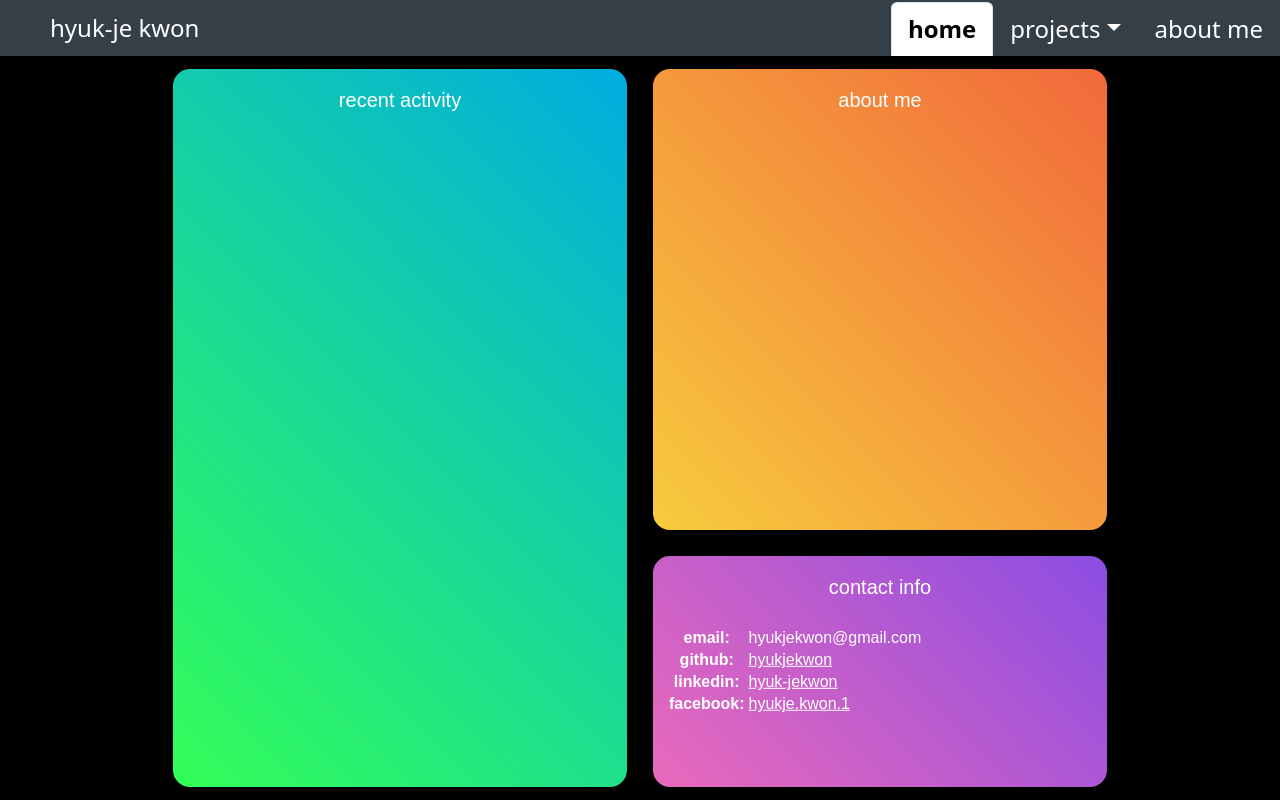
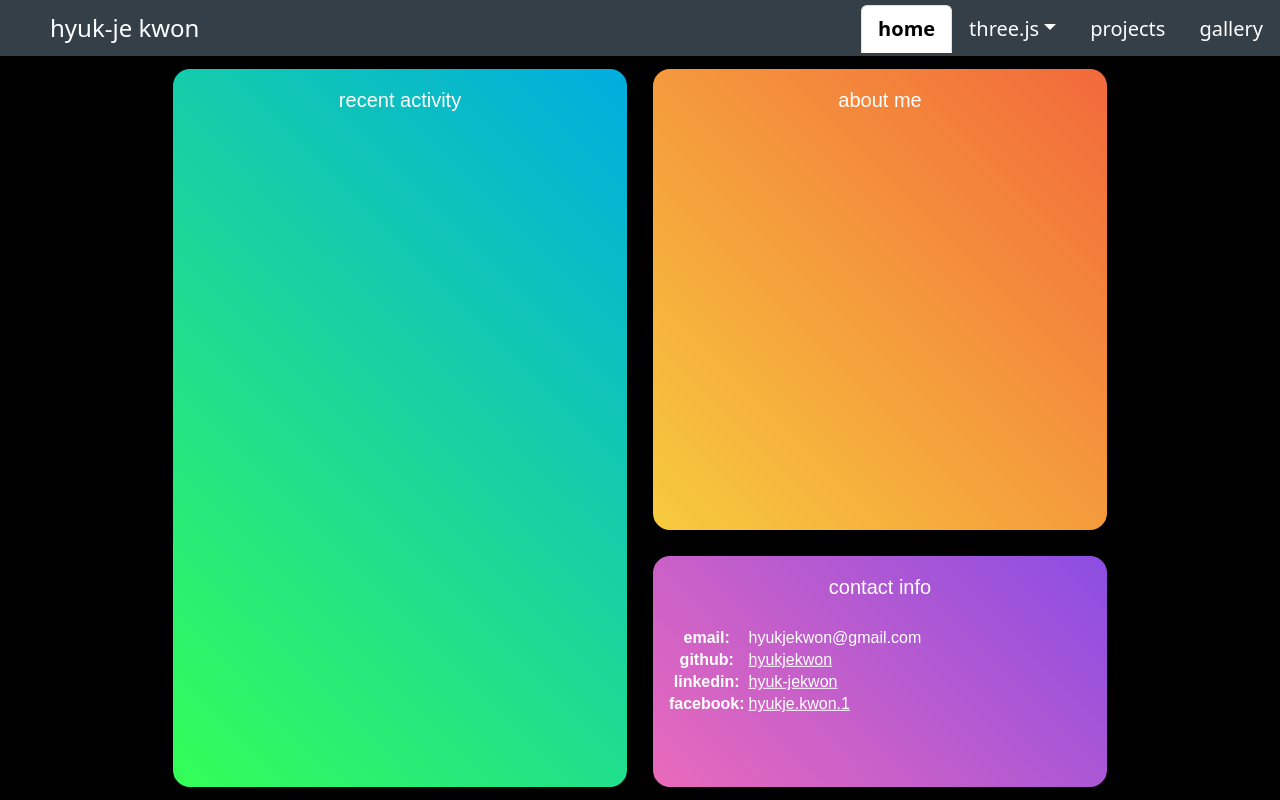
Before and after one commit to hyukjekwon/hk-three-js-testing, a plain HTML site: page index.html in a window 1280 px wide. Drawn offline with nearby package versions, Linux system fonts and the light colour scheme.

Commit message:
Added new favicon and changed "projects" to "three.js", "abt me" to "projects", and added "gallery".

```diff
--- a/index.html
+++ b/index.html
@@ -3,7 +3,7 @@
     <head>
         <title>hyukjekwon</title>
         <meta charset="utf-8"></meta>
-        <link rel="icon" type="image/x-icon" href="/media/jermasus.png">
+        <link rel="icon" type="image/x-icon" href="/media/hk.png">
         <link href="https://cdn.jsdelivr.net/npm/bootstrap@5.3.0/dist/css/bootstrap.min.css" rel="stylesheet" integrity="sha384-9ndCyUaIbzAi2FUVXJi0CjmCapSmO7SnpJef0486qhLnuZ2cdeRhO02iuK6FUUVM" crossorigin="anonymous">
         <link rel="stylesheet" href="stylesheets/style.css">
         <!-- <script async src="https://unpkg.com/es-module-shims@1.3.6/dist/es-module-shims.js"></script>
@@ -31,17 +31,23 @@
                 </li>
                 <li class="nav-item dropdown" role="presentation">
                     <a class="nav-link dropdown-toggle" href="#" role="tab"
-                    data-bs-toggle="dropdown" data-bs-target="#projects" role="tab"
-                    aria-controls="projects" aria-selected="true"
+                    data-bs-toggle="dropdown" data-bs-target="#three" role="tab"
+                    aria-controls="three" aria-selected="true"
                     aria-haspopup="true"
-                    id="projects-tab">projects</a>
+                    id="three-tab">three.js</a>
                     <div class="dropdown-menu" aria-labelledby="navbarDropdown" id="project-dropdown"></div>
                 </li>
                 <li class="nav-item" role="presentation">
                     <a class="main-subpage nav-link" href="#" role="tab"
-                    data-toggle="tab" data-bs-target="#abtme" type="button" role="tab"
+                    data-toggle="tab" data-bs-target="#projects" type="button" role="tab"
                     aria-controls="abtme" aria-selected="true"
-                    id="abtme-tab">about me</a>
+                    id="projects-tab">projects</a>
+                </li>
+                <li class="nav-item" role="presentation">
+                    <a class="main-subpage nav-link" href="#" role="tab"
+                    data-toggle="tab" data-bs-target="#gallery" type="button" role="tab"
+                    aria-controls="abtme" aria-selected="true"
+                    id="gallery-tab">gallery</a>
                 </li>
             </ul>
         </div>
--- a/stylesheets/style.css
+++ b/stylesheets/style.css
@@ -14,6 +14,7 @@ html, body {
 .nav-link {
     color: white;
     margin: auto;
+    font-size: 20px;
 }
 
 .nav-item {
```
Also changed, not shown: subpages/abtme.html (deleted, +0 -6 lines), media/jermasus.png (deleted).
